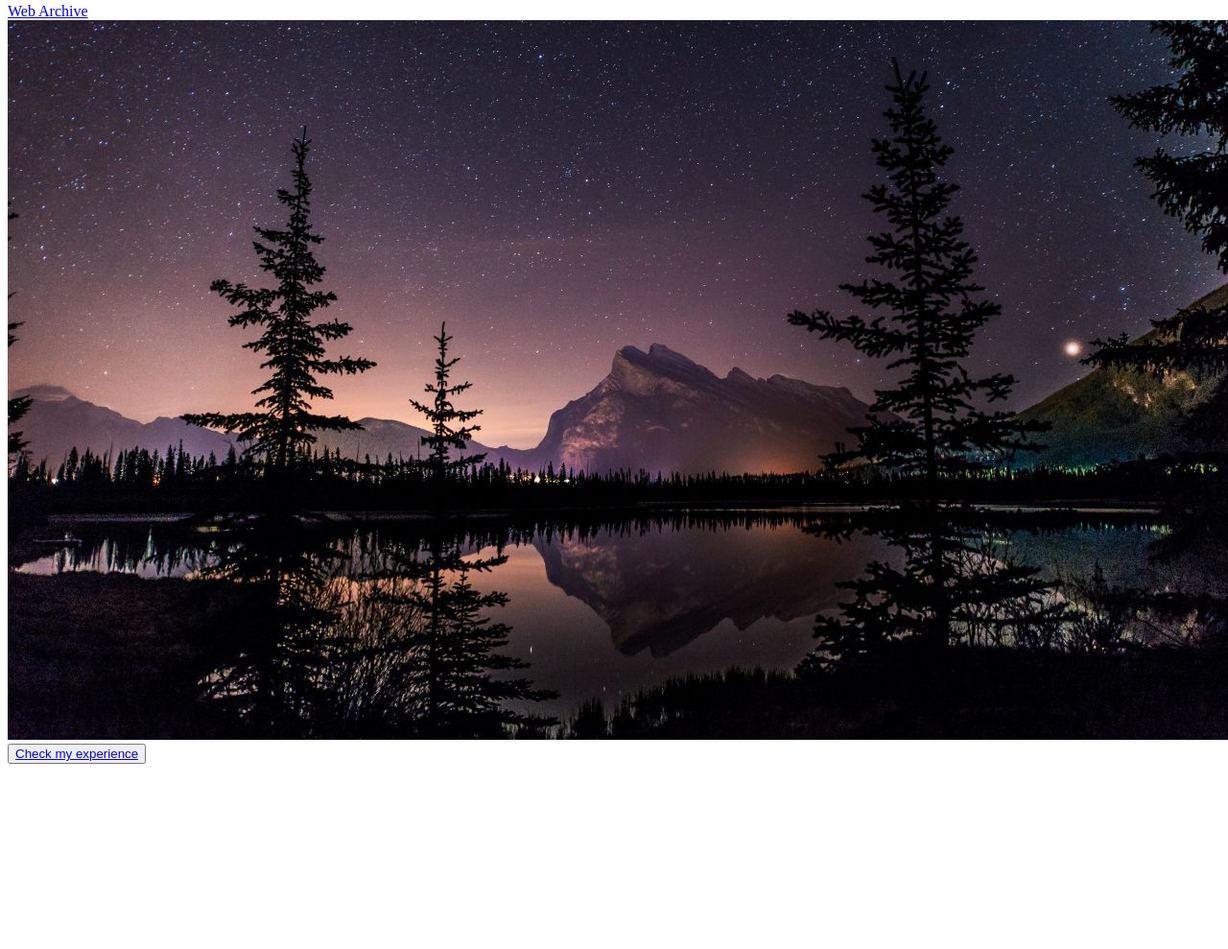
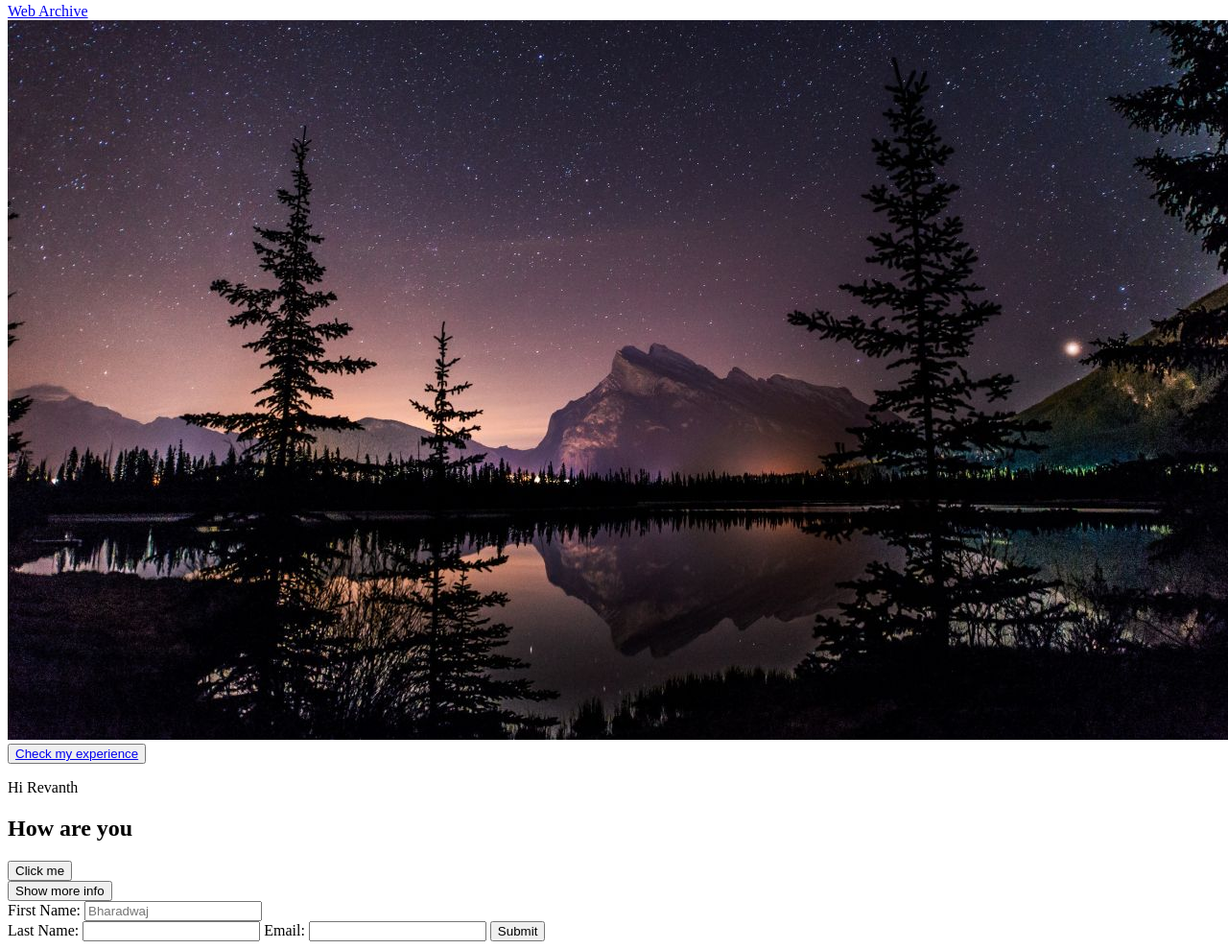
Before and after one commit to Kunabharadwaj/Web_Revanth, a plain HTML site: page index.html in a window 1280 px wide. Shown: the part 544-1533 px from the top of the page at 96% size. Before the commit the page ends 1348 px from the top, so only its background shows below. Drawn offline with Linux system fonts and the light colour scheme.

Commit message:
dialoge and form

```diff
--- a/index.html
+++ b/index.html
@@ -86,7 +86,60 @@
         </a>
     </button>
 
-    <!--Dialoge, summary, Div-->
+    <!--Div-->
+
+    <div>
+        <p>
+            Hi Revanth
+        </p>
+        <h2>
+            How are you
+        </h2>
+        <button>Click me</button>
+    </div>
+
+    <!--Dialog-->
+
+    <dialog>
+        <button class="closeButton">Close</button>
+        <p>This is a dialog element</p>
+    </dialog>
+    <button class="showMore">Show more info</button>
+
+    <!--Forms-->
+
+    <form post="/post">
+        <label>First Name:</label>
+        <input type="text" placeholder="Bharadwaj"><br>
+        <label>Last Name:</label>
+        <input type="text">
+        <label>Email:</label>
+        <input type="email">
+        <button type="submit">Submit</button>
+    </form>
     <!---Scripts which is nothing but JS-->
+    <script>
+
+        // add open attr to the dialoge when show more info is clicked
+        // remove open attr to the dialoge when close button is clicked
+
+        // variables which are used to store some values
+
+        const showButton = document.querySelector(".showMore");
+        const closeButton = document.querySelector(".closeButton");
+        const dialog = document.querySelector("dialog");
+        console.log("dialog");
+
+        // listen to a event called click on showmore when happens show dialog
+
+        showButton.addEventListener("click", function(){
+            dialog.showModal();
+        } );
+
+        closeButton.addEventListener("click", function(){
+            dialog.close();
+        });
+
+    </script>
 </body>
 </html>
```
